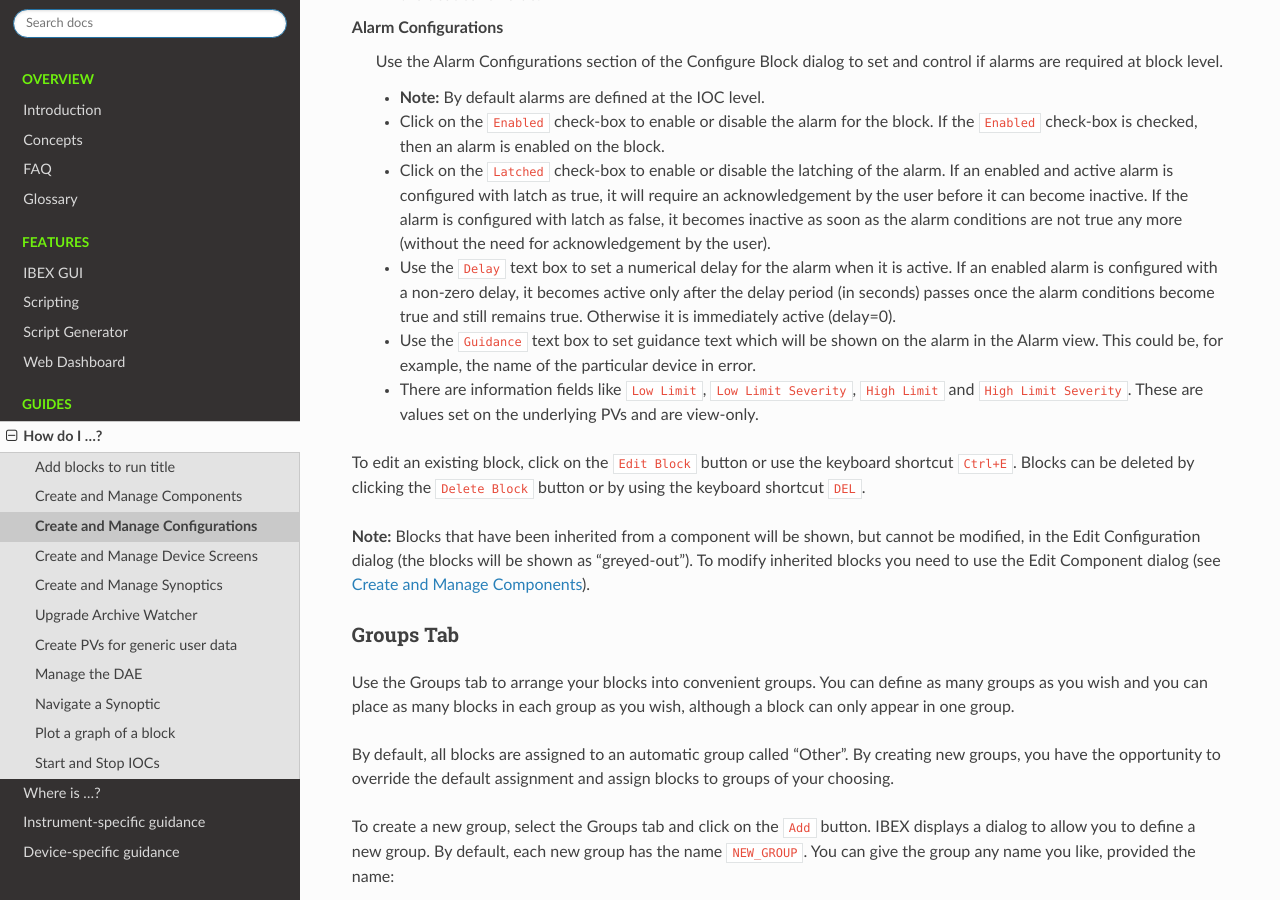
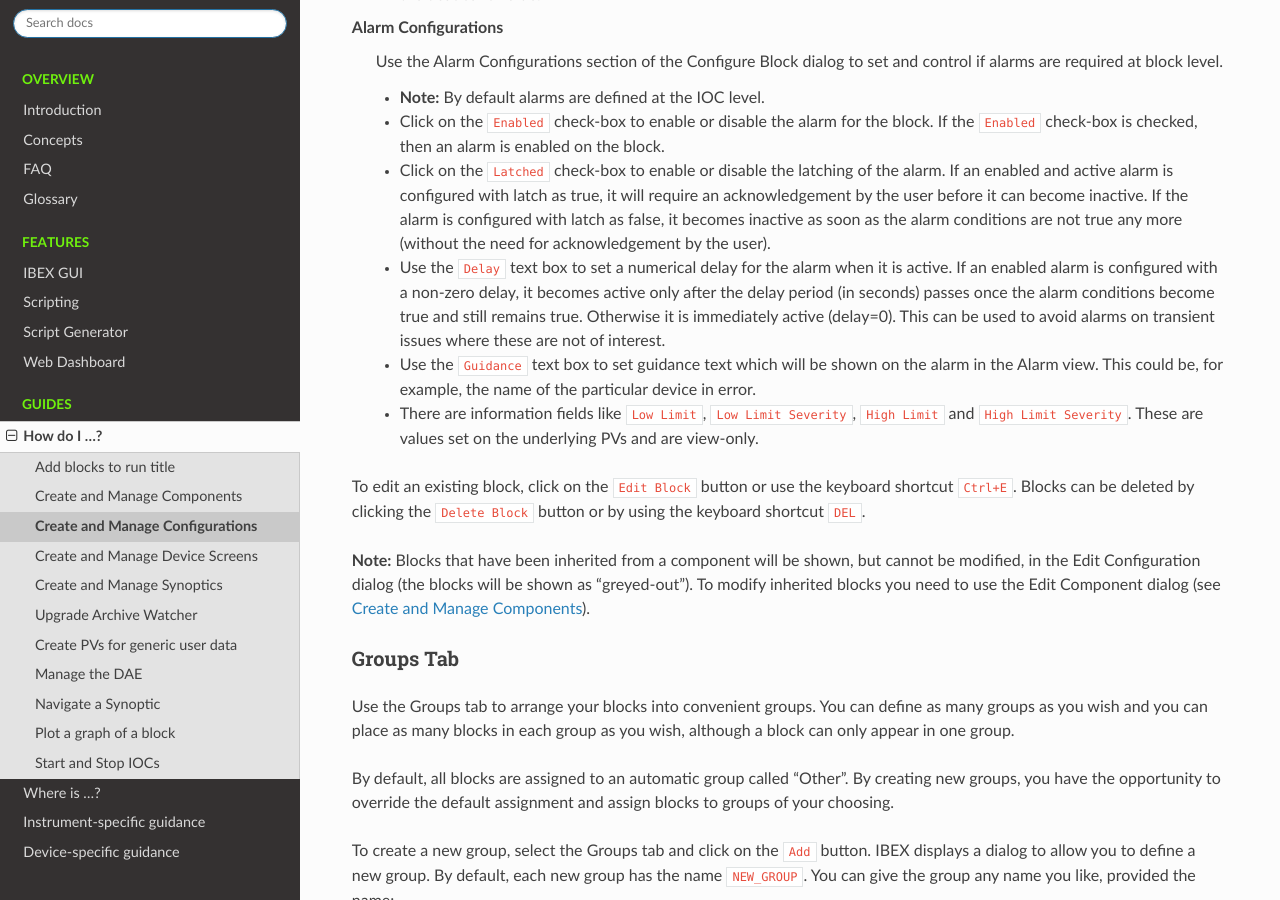
Before and after one commit to ISISComputingGroup/ibex_user_manual, a Sphinx documentation site: the page built from doc/how_to/Create-and-Manage-Configurations.rst, in a window 1280 px wide and 900 px high, scrolled down 5118 px. Built offline with Sphinx 7.4.7 and the Read the Docs theme 3.1.0, drawn with Linux system fonts in a browser that asks for light colours.

Commit message:
Apply batched suggestions from code review
Co-authored-by: George Ryall <george.ryall@stfc.ac.uk>

```diff
--- a/doc/how_to/Create-and-Manage-Configurations.rst
+++ b/doc/how_to/Create-and-Manage-Configurations.rst
@@ -159,7 +159,7 @@
    * **Note:** By default alarms are defined at the IOC level.
    * Click on the ``Enabled`` check-box to enable or disable the alarm for the block.  If the ``Enabled`` check-box is checked, then an alarm is enabled on the block.
    * Click on the ``Latched`` check-box to enable or disable the latching of the alarm. If an enabled and active alarm is configured with latch as true, it will require an acknowledgement by the user before it can become inactive. If the alarm is configured with latch as false, it becomes inactive as soon as the alarm conditions are not true any more (without the need for acknowledgement by the user).
-   * Use the ``Delay`` text box to set a numerical delay for the alarm when it is active. If an enabled alarm is configured with a non-zero delay, it becomes active only after the delay period (in seconds) passes once the alarm conditions become true and still remains true. Otherwise it is immediately active (delay=0).
+   * Use the ``Delay`` text box to set a numerical delay for the alarm when it is active. If an enabled alarm is configured with a non-zero delay, it becomes active only after the delay period (in seconds) passes once the alarm conditions become true and still remains true. Otherwise it is immediately active (delay=0). This can be used to avoid alarms on transient issues where these are not of interest.
    * Use the ``Guidance`` text box to set guidance text which will be shown on the alarm in the Alarm view. This could be, for example, the name of the particular device in error.
    * There are information fields like ``Low Limit``, ``Low Limit Severity``, ``High Limit`` and ``High Limit Severity``. These are values set on the underlying PVs and are view-only.
 
```
